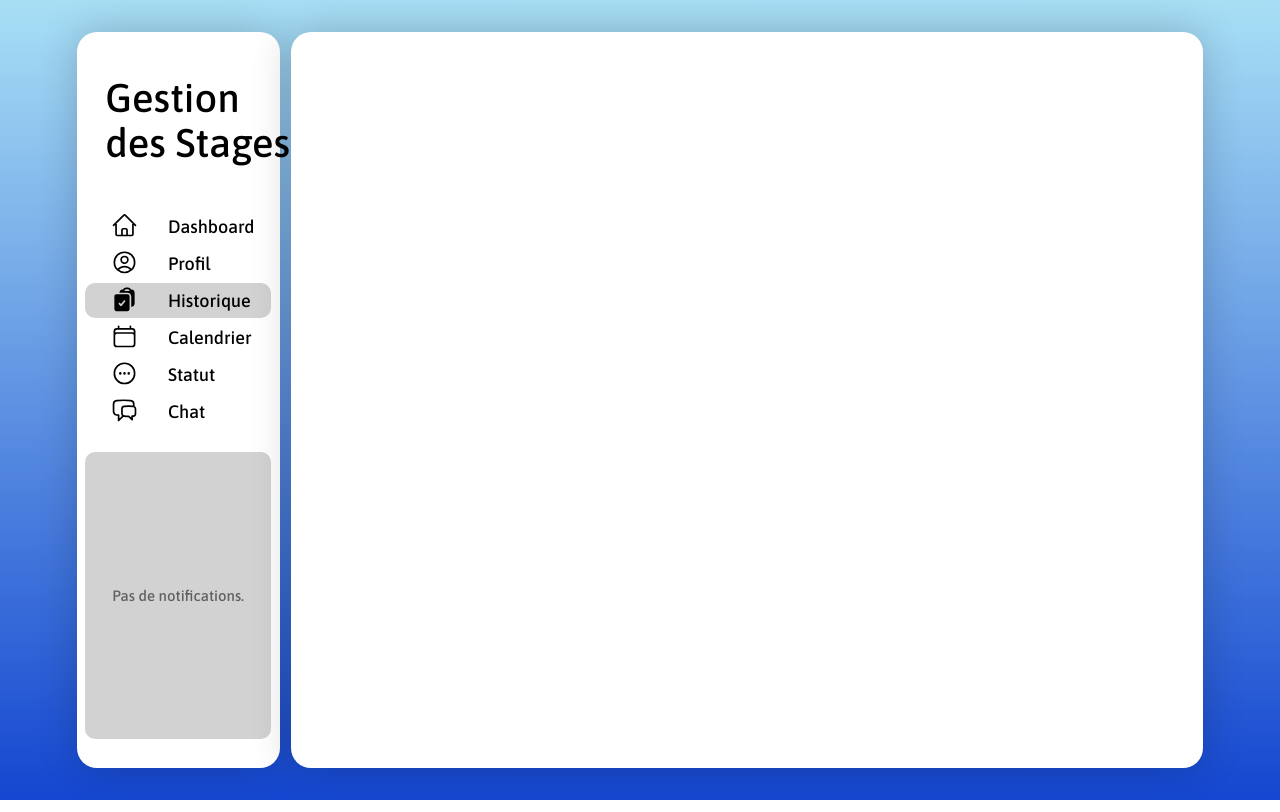
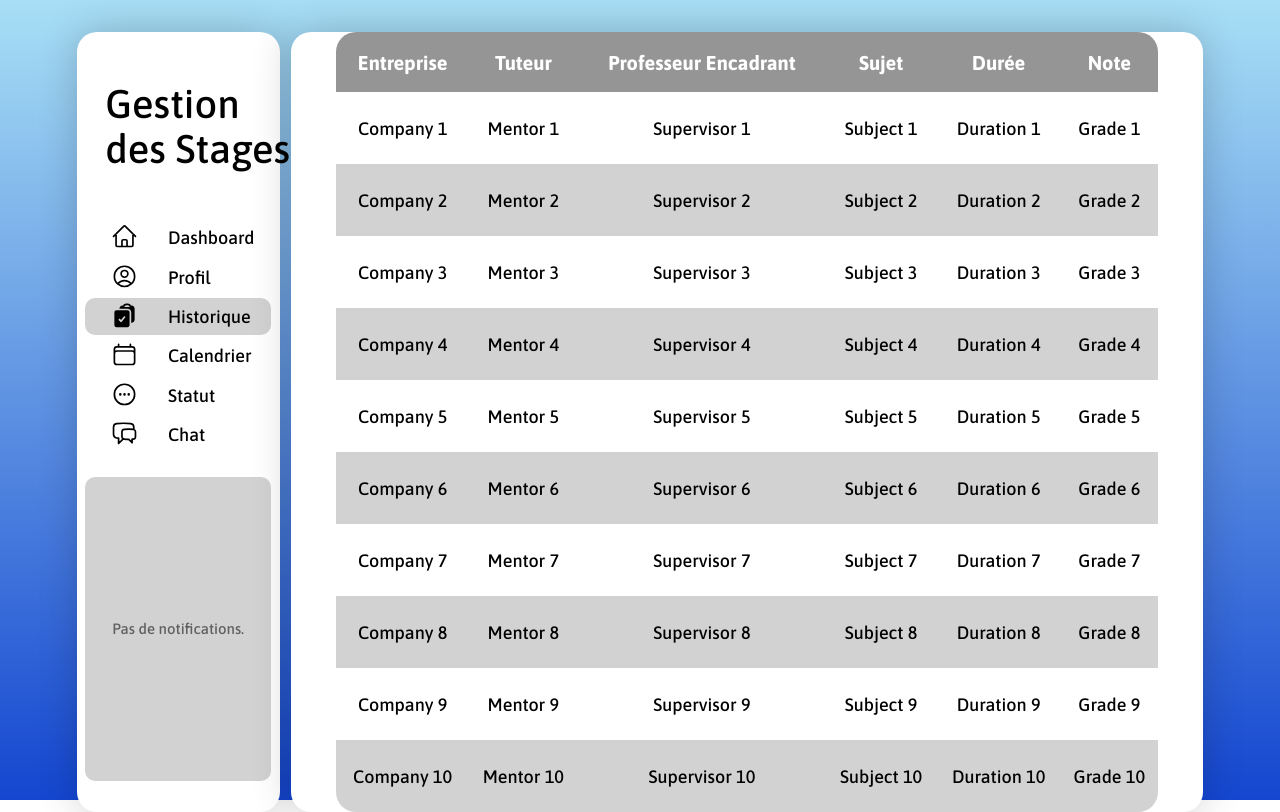
Before and after one commit to IlyassKrichi/internshipmanager, an Angular app in the folder angularclient/: page /historique in a window 1280 px wide. Built offline with nearby package versions, Linux system fonts and the light colour scheme.

Commit message:
Add history table to history-etu component

```diff
--- a/angularclient/src/app/app.routes.ts
+++ b/angularclient/src/app/app.routes.ts
@@ -53,4 +53,8 @@ export const routes: Routes = [
     path: 'chat',
     component: ChatEtuComponent,
   },
+  {
+    path: '**',
+    component: DashboardEtuComponent,
+  },
 ];
--- a/angularclient/src/app/history-etu/history-etu.component.html
+++ b/angularclient/src/app/history-etu/history-etu.component.html
@@ -120,6 +120,97 @@
       </div>
       <div class="notifications">Pas de notifications.</div>
     </div>
-    <div class="history"></div>
+    <div class="history">
+      <table>
+        <thead>
+          <th>Entreprise</th>
+          <th>Tuteur</th>
+          <th>Professeur Encadrant</th>
+          <th>Sujet</th>
+          <th>Durée</th>
+          <th>Note</th>
+        </thead>
+        <tr>
+          <td>Company 1</td>
+          <td>Mentor 1</td>
+          <td>Supervisor 1</td>
+          <td>Subject 1</td>
+          <td>Duration 1</td>
+          <td>Grade 1</td>
+        </tr>
+        <tr>
+          <td>Company 2</td>
+          <td>Mentor 2</td>
+          <td>Supervisor 2</td>
+          <td>Subject 2</td>
+          <td>Duration 2</td>
+          <td>Grade 2</td>
+        </tr>
+        <tr>
+          <td>Company 3</td>
+          <td>Mentor 3</td>
+          <td>Supervisor 3</td>
+          <td>Subject 3</td>
+          <td>Duration 3</td>
+          <td>Grade 3</td>
+        </tr>
+        <tr>
+          <td>Company 4</td>
+          <td>Mentor 4</td>
+          <td>Supervisor 4</td>
+          <td>Subject 4</td>
+          <td>Duration 4</td>
+          <td>Grade 4</td>
+        </tr>
+        <tr>
+          <td>Company 5</td>
+          <td>Mentor 5</td>
+          <td>Supervisor 5</td>
+          <td>Subject 5</td>
+          <td>Duration 5</td>
+          <td>Grade 5</td>
+        </tr>
+        <tr>
+          <td>Company 6</td>
+          <td>Mentor 6</td>
+          <td>Supervisor 6</td>
+          <td>Subject 6</td>
+          <td>Duration 6</td>
+          <td>Grade 6</td>
+        </tr>
+        <tr>
+          <td>Company 7</td>
+          <td>Mentor 7</td>
+          <td>Supervisor 7</td>
+          <td>Subject 7</td>
+          <td>Duration 7</td>
+          <td>Grade 7</td>
+        </tr>
+        <tr>
+          <td>Company 8</td>
+          <td>Mentor 8</td>
+          <td>Supervisor 8</td>
+          <td>Subject 8</td>
+          <td>Duration 8</td>
+          <td>Grade 8</td>
+        </tr>
+        <tr>
+          <td>Company 9</td>
+          <td>Mentor 9</td>
+          <td>Supervisor 9</td>
+          <td>Subject 9</td>
+          <td>Duration 9</td>
+          <td>Grade 9</td>
+        </tr>
+        <tr>
+          <td>Company 10</td>
+          <td>Mentor 10</td>
+          <td>Supervisor 10</td>
+          <td>Subject 10</td>
+          <td>Duration 10</td>
+          <td>Grade 10</td>
+        </tr>
+      </table>
+    </div>
   </div>
 </div>
--- a/angularclient/src/app/history-etu/history-etu.component.scss
+++ b/angularclient/src/app/history-etu/history-etu.component.scss
@@ -33,7 +33,40 @@
   border-radius: 20px;
   position: relative;
   display: flex;
-  flex-direction: column;
+  justify-content: center;
+  align-items: center;
+}
+
+.history table {
+  width: 90%;
+  height: 200px;
+  border-radius: 20px;
+  border-collapse: collapse;
+  text-align: center;
+  font-family: var(--font-default);
+  overflow: hidden;
+}
+
+.history table thead {
+  height: 60px;
+  font-size: 20px;
+  font-weight: 600;
+  background-color: #959595;
+  color: white;
+}
+
+.history table td {
+  height: 70px;
+  font-size: 18px;
+  font-weight: 500;
+}
+
+.history table tr:nth-child(odd) {
+  background-color: #d2d2d2;
+}
+
+.history table tr:nth-child(even) {
+  background-color: white;
 }
 
 .sections {
```
